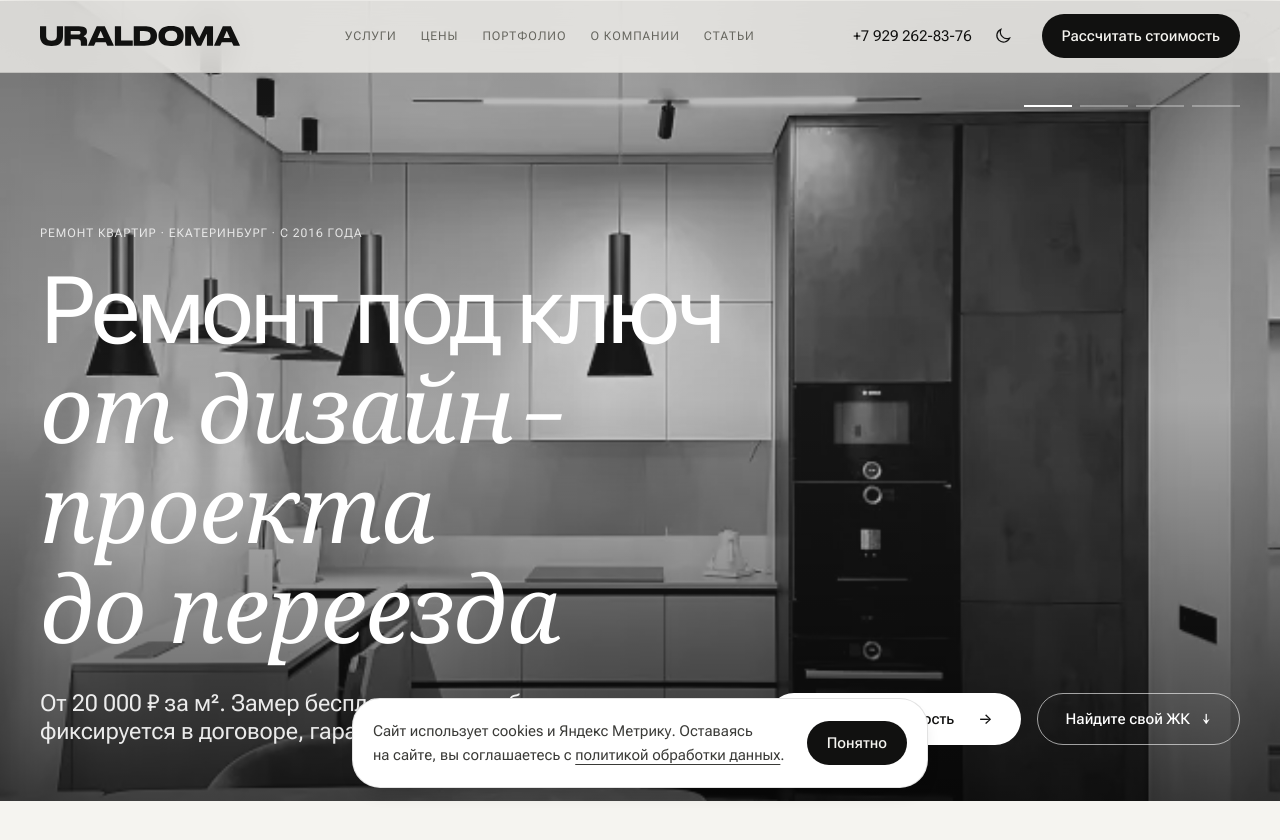
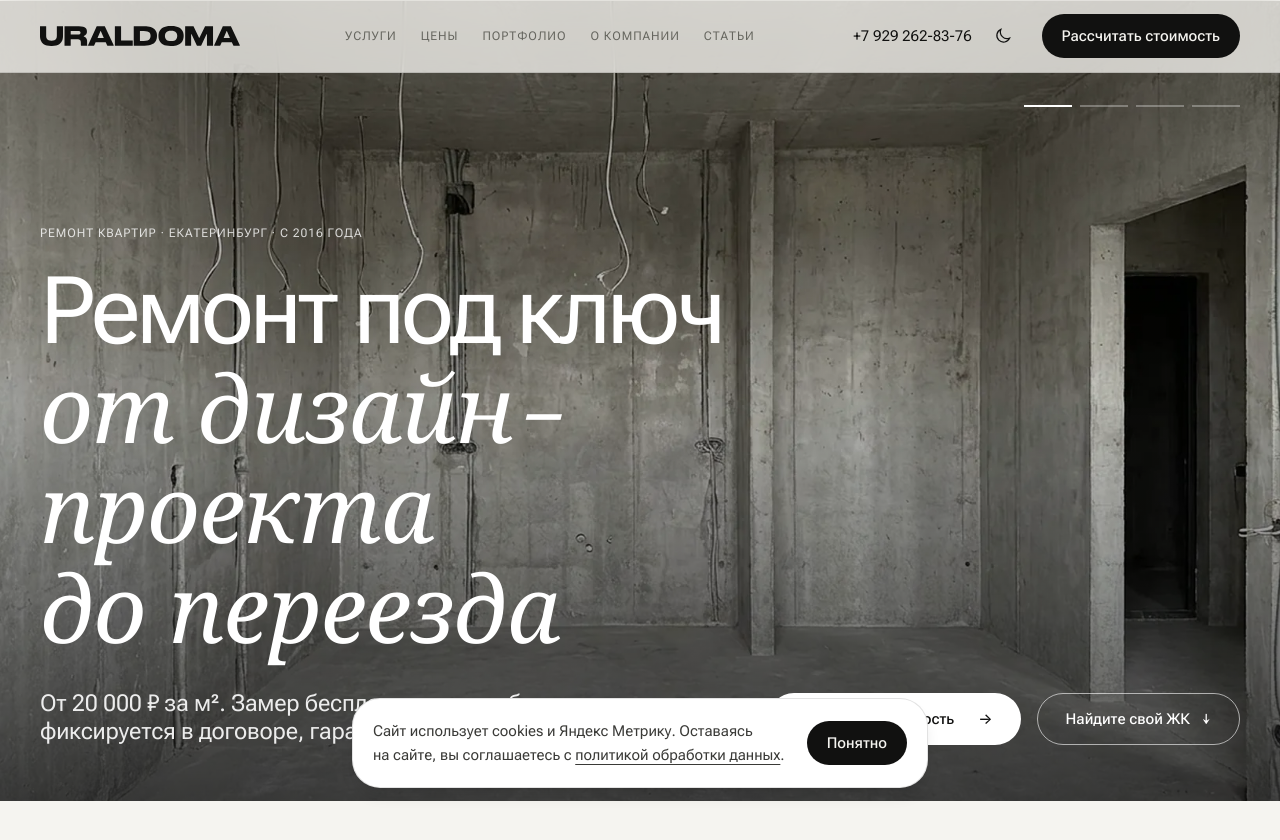
Before and after one commit to nikalimp/URALDOMA, a Next.js app: page / in a window 1280 px wide. Shown: the top 840 px of the page. Built offline with nearby package versions, Linux system fonts and the light colour scheme; a web font is replaced by a local one.

Commit message:
Обложка: кадры стройки — бетон → кухня по скроллу (#34)
Claude-Session: https://claude.ai/code/session_012DcitKLTaHsopsAiqJcMYF

Co-authored-by: Claude <noreply@anthropic.com>

```diff
--- a/specs/03-design.md
+++ b/specs/03-design.md
@@ -409,3 +409,4 @@ OG-картинка 1200×630: шаблон с логотипом и загол
 ### Правки 11.11.2026 (Ник)
 - Видимые направляющие (`<GuideLines />`) сняты со всего сайта. Сетка 12 колонок остаётся, линии больше не рисуются. Посмотреть сетку можно по `?grid`.
 - Логотип в подвале больше не заливается по скроллу (K8 снят): знак стоит статично.
+- 11.11.2026: видео в ElevenLabs и Higgsfield доступно только на платных тарифах, поэтому обложка собрана из кадров стройки (`frames` в `hero-build.tsx`). Каждый следующий кадр проявляется поверх предыдущего на своей доле прокрутки. Сейчас кадров два: бетон (сгенерирован Nano Banana Pro по фото «Клевер Парка») и готовая кухня. Промежуточные кадры — черновые и чистовая без кухни — добавить в `buildFrames` на главной, когда будут сгенерированы (проект ElevenLabs «URALDOMA — стройка по скроллу»).
--- a/src/app/globals.css
+++ b/src/app/globals.css
@@ -180,8 +180,9 @@ html[data-preload] .preloader-fill { clip-path: inset(0 100% 0 0); animation: pr
 
 /* Обложка «стройка по скроллу» (hero-build.tsx, 03-design §13): --p 0…1 — доля прокрутки секции.
    Пока нет ролика, фото «проявляется»: из серого бетона в цвет. Без JS и при reduced motion --p = 1 — финальный кадр. */
-.hero-build { --p: 1; }
+.hero-build { --p: 1; --q: 1; }
 .hero-build-photo img { filter: grayscale(clamp(0, calc(1 - var(--p) * 1.5), 1)) contrast(calc(.82 + var(--p) * .18)) brightness(calc(1.12 - var(--p) * .12)); transform: scale(calc(1.1 - var(--p) * .1)); transform-origin: 50% 60%; }
+.build-frame { transform: scale(calc(1.06 - var(--p) * .06)); transform-origin: 50% 55%; }
 .build-layer { position: absolute; inset: auto 0 0 0; opacity: 0; translate: 0 1.5rem; pointer-events: none; transition: opacity var(--dur-2) var(--ease-out), translate var(--dur-2) var(--ease-out); }
 .build-layer.is-on { opacity: 1; translate: 0 0; pointer-events: auto; }
-@media (prefers-reduced-motion: reduce) { .hero-build { --p: 1 !important; height: auto !important; } .hero-build > div { position: relative; } .build-layer { transition: none; } }
+@media (prefers-reduced-motion: reduce) { .hero-build { --p: 1 !important; --q: 1 !important; height: auto !important; } .hero-build > div { position: relative; } .build-layer { transition: none; } }
--- a/src/app/page.tsx
+++ b/src/app/page.tsx
@@ -30,6 +30,12 @@ export const metadata: Metadata = { title: { absolute: site.title }, description
 const [h1a, h1b] = home.h1.split(/\s—\s/);
 // Финальный кадр обложки — кухня в «Клевер Парке» (решение Ника 11.11.2026); ролик стройки — site.heroVideo
 const hero = pic("clover-park/05");
+// Кадры стройки (ElevenLabs, Nano Banana Pro по фото «Клевер Парка», 11.11.2026): бетон → … → готовая кухня.
+// Промежуточные кадры добавляются сюда по мере генерации — компонент сам делит прокрутку поровну.
+const buildFrames = [
+  { src: "/images/hero/build-1.webp", small: "/images/hero/build-1-960.webp", alt: "Та же квартира до ремонта: бетонные стены и потолок, провода" },
+  { src: `${hero.base}-wide.webp`, small: `${hero.base}-wide-960.webp`, alt: hero.alt },
+];
 // Шаги поверх обложки — по стадиям ремонта (content/process.ts), короче
 const buildSteps = [
   { n: "01", title: "Черновые и инженерия", text: "Электрика, вода, стяжка и штукатурка по проекту. Скрытые работы принимаете по фото до того, как их закроют." },
@@ -51,7 +57,7 @@ export default function Home() {
       <Header />
       <main id="main" className="flex-1">
         {/* 1. Обложка: стройка по скроллу — кадр на весь экран, ролик от бетона до готовой кухни, поверх H1 и шаги (03-design §13) */}
-        <HeroBuild photo={hero} video={site.heroVideo.src ? site.heroVideo : undefined} steps={buildSteps}>
+        <HeroBuild photo={hero} video={site.heroVideo.src ? site.heroVideo : undefined} frames={buildFrames} steps={buildSteps}>
           <p className="caps text-on-photo/80">Ремонт квартир · Екатеринбург · с 2016 года</p>
           <h1 className="t-title mt-6 max-w-[16ch]">
             {h1a}<span className="sr-only"> — </span> <em>{h1b}</em>
--- a/src/components/hero-build.tsx
+++ b/src/components/hero-build.tsx
@@ -12,7 +12,10 @@ export type BuildStep = { n: string; title: string; text: string };
 // Поверх — H1 и шаги ремонта, сменяются по доле прокрутки. Ролика ещё нет — фото объекта «проявляется»:
 // из серого бетона в цвет (CSS-фильтр от --p). Весь текст — в HTML; при «уменьшить движение» и без JS —
 // финальный кадр и H1, без прокрутки ролика.
-export function HeroBuild({ photo, video, steps, children }: { photo: Pic; video?: { src: string; poster: string }; steps: BuildStep[]; children: React.ReactNode }) {
+// frames — кадры стройки от бетона до готовой кухни (1920 и 960 px по ширине). Сменяются растворением по прокрутке.
+export type BuildFrame = { src: string; small: string; alt: string };
+
+export function HeroBuild({ photo, video, frames, steps, children }: { photo: Pic; video?: { src: string; poster: string }; frames?: BuildFrame[]; steps: BuildStep[]; children: React.ReactNode }) {
   const sec = useRef<HTMLElement>(null);
   const vid = useRef<HTMLVideoElement>(null);
   const [step, setStep] = useState(0); // 0 — H1, 1…N — шаги
@@ -30,12 +33,14 @@ export function HeroBuild({ photo, video, steps, children }: { photo: Pic; video
       const travel = el.offsetHeight - innerHeight;
       const p = Math.min(1, Math.max(0, -el.getBoundingClientRect().top / travel));
       el.style.setProperty("--p", p.toFixed(3));
+      el.style.setProperty("--q", Math.min(1, Math.max(0, (p - 0.12) / 0.8)).toFixed(3));
       target = p;
       seek();
       setStep(p < 0.12 ? 0 : Math.min(steps.length, 1 + Math.floor(((p - 0.12) / 0.88) * steps.length)));
     };
     const on = () => { cancelAnimationFrame(raf); raf = requestAnimationFrame(update); };
     el.style.setProperty("--p", "0");
+    el.style.setProperty("--q", "0");
     update();
     addEventListener("scroll", on, { passive: true });
     addEventListener("resize", on);
@@ -49,6 +54,15 @@ export function HeroBuild({ photo, video, steps, children }: { photo: Pic; video
           <video ref={vid} className="absolute inset-0 size-full object-cover" muted playsInline preload="auto" poster={video.poster} aria-hidden="true">
             <source src={video.src} type="video/mp4" />
           </video>
+        ) : frames && frames.length > 1 ? (
+          // Кадр k проявляется поверх предыдущего на своём отрезке прокрутки; --q — доля после обложки (0…1)
+          frames.map((f, k) => (
+            // eslint-disable-next-line @next/next/no-img-element
+            <img key={f.src} src={f.src} srcSet={`${f.small} 960w, ${f.src} 1920w`} sizes="100vw" alt={k === frames.length - 1 ? f.alt : ""} aria-hidden={k === frames.length - 1 ? undefined : true}
+              width={1920} height={1080} loading={k < 2 ? "eager" : "lazy"} decoding="async"
+              className="build-frame absolute inset-0 size-full object-cover"
+              style={k === 0 ? undefined : { opacity: `clamp(0, calc(var(--q) * ${frames.length - 1} - ${k - 1}), 1)` } as React.CSSProperties} />
+          ))
         ) : (
           <div className="hero-build-photo absolute inset-0"><Img p={photo} eager wide sizes="100vw" /></div>
         )}
```
Also changed, not shown: public/images/hero/build-1-960.webp (added), public/images/hero/build-1.webp (added).
